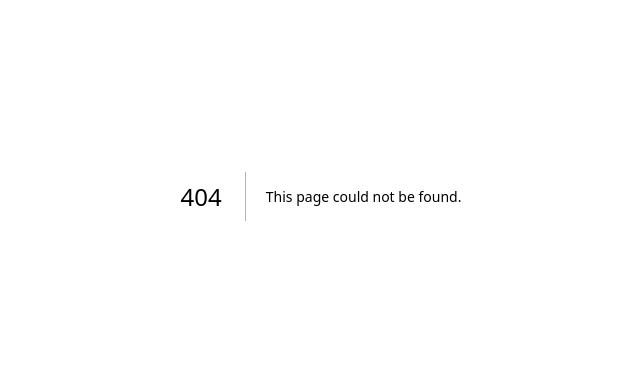
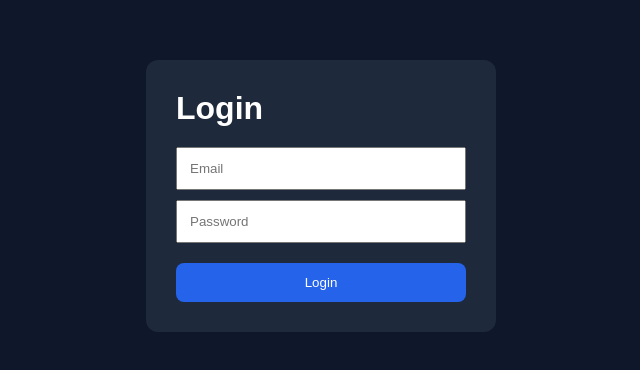
Before and after one commit to ujjwalsharma2006/OmniAI-Hub, a Next.js app: page /login in a window 1280 px wide. Before the commit this address had no page. Shown: the part 204-574 px from the top of the page, without its empty margins (319-959 px from the left). Built offline with nearby package versions, Linux system fonts and the light colour scheme.

Commit message:
Add Login Page

```diff
--- /dev/null
+++ b/app/login/page.tsx
@@ -0,0 +1,57 @@
+export default function LoginPage() {
+  return (
+    <main
+      style={{
+        minHeight: "100vh",
+        display: "flex",
+        justifyContent: "center",
+        alignItems: "center",
+        background: "#0f172a",
+      }}
+    >
+      <div
+        style={{
+          width: "350px",
+          background: "#1e293b",
+          padding: "30px",
+          borderRadius: "12px",
+        }}
+      >
+        <h1 style={{ color: "white" }}>Login</h1>
+
+        <input
+          placeholder="Email"
+          style={{
+            width: "100%",
+            marginTop: "20px",
+            padding: "12px",
+          }}
+        />
+
+        <input
+          type="password"
+          placeholder="Password"
+          style={{
+            width: "100%",
+            marginTop: "10px",
+            padding: "12px",
+          }}
+        />
+
+        <button
+          style={{
+            width: "100%",
+            marginTop: "20px",
+            padding: "12px",
+            background: "#2563eb",
+            color: "white",
+            border: "none",
+            borderRadius: "8px",
+          }}
+        >
+          Login
+        </button>
+      </div>
+    </main>
+  );
+}
```
